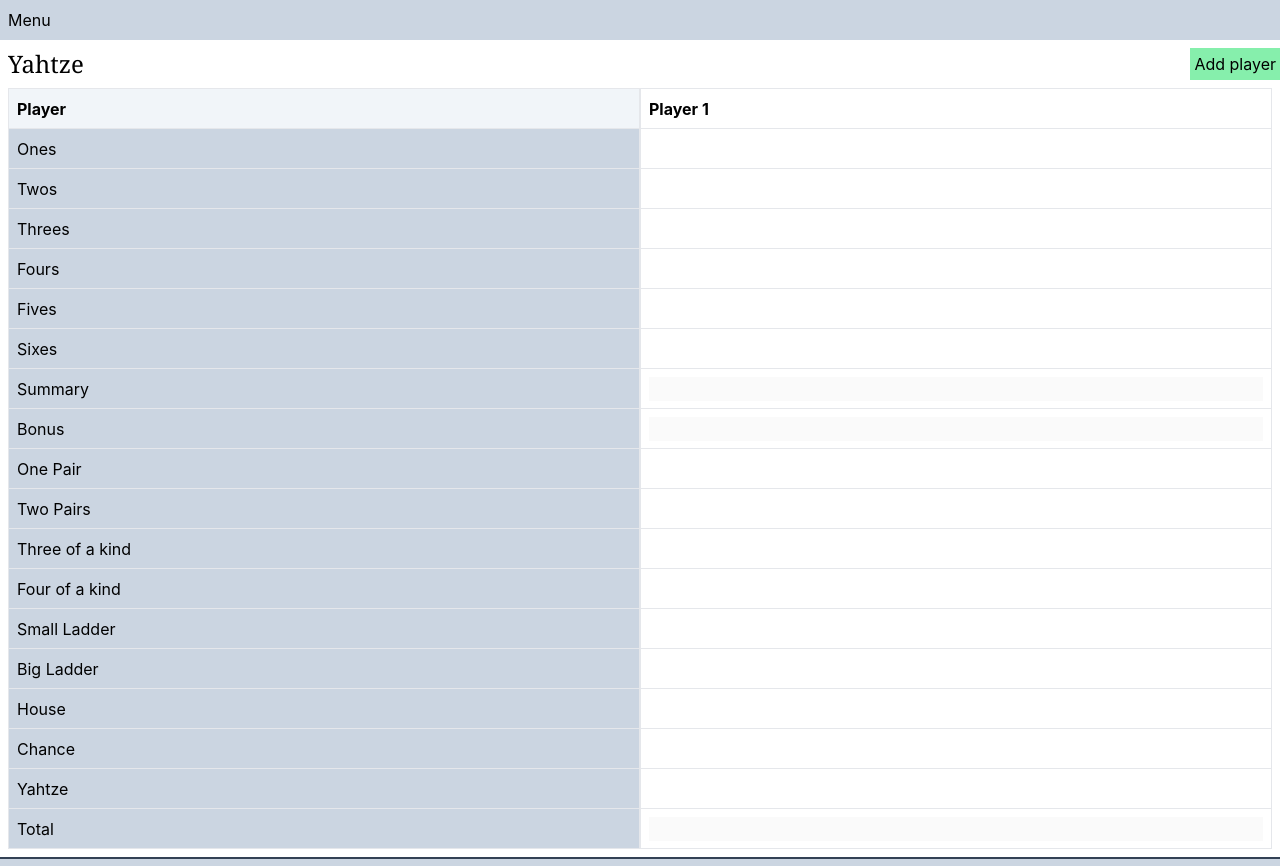
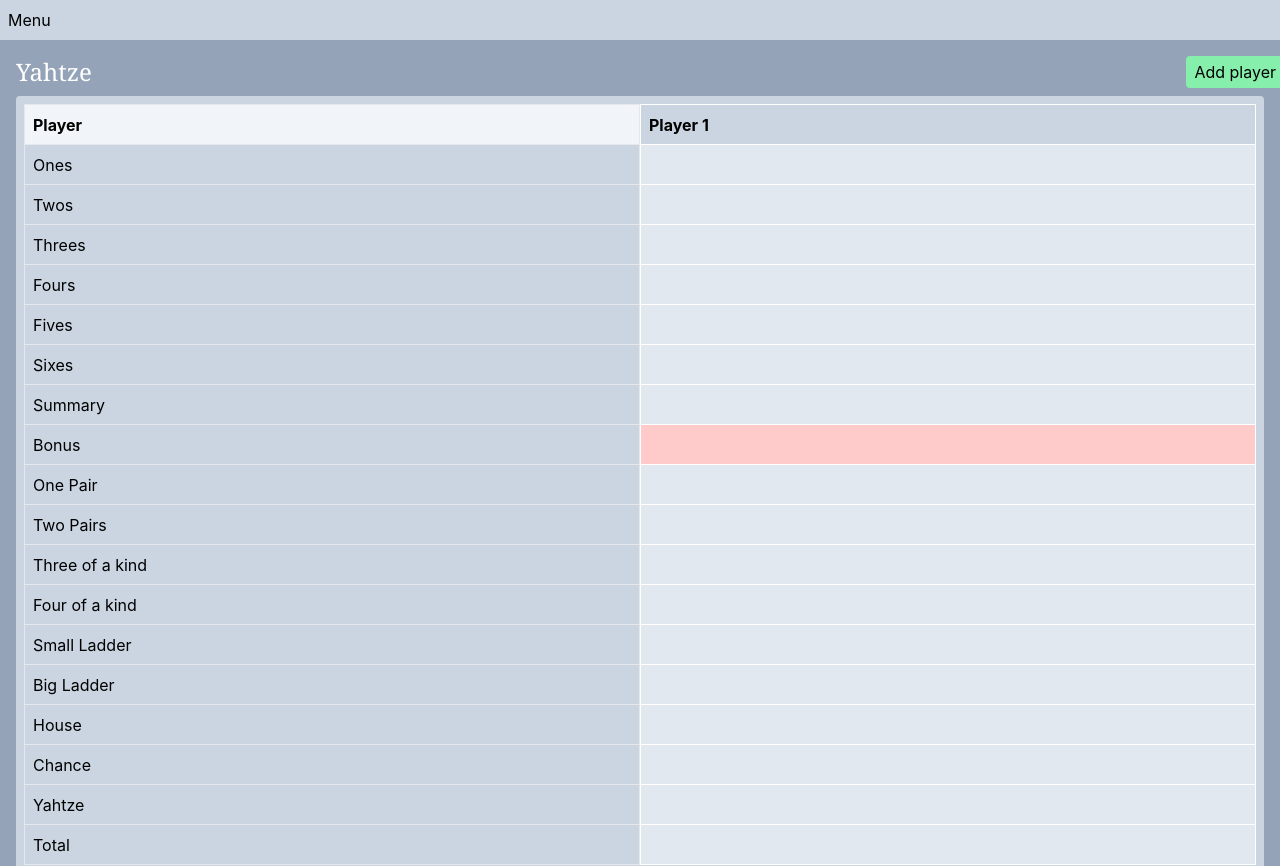
Before and after one commit to nbjorling/nextjs, a Next.js app: page / in a window 1280 px wide. Shown: the top 866 px of the page. Built offline with nearby package versions, Linux system fonts and the light colour scheme.

Commit message:
design update

```diff
--- a/components/Scoreboard.tsx
+++ b/components/Scoreboard.tsx
@@ -2,66 +2,58 @@ import React, { useEffect, useState } from "react";
 
 type Player = {
   name: string;
+  scoreCard: object[];
 };
 
 const fields = [
-  { id: "0", label: "Ones", value: 0 },
-  { id: "1", label: "Twos", value: 0 },
-  { id: "2", label: "Threes", value: 0 },
-  { id: "3", label: "Fours", value: 0 },
-  { id: "4", label: "Fives", value: 0 },
-  { id: "5", label: "Sixes", value: 0 },
+  { id: "0", label: "Ones", value: 0, disabled: false },
+  { id: "1", label: "Twos", value: 0, disabled: false },
+  { id: "2", label: "Threes", value: 0, disabled: false },
+  { id: "3", label: "Fours", value: 0, disabled: false },
+  { id: "4", label: "Fives", value: 0, disabled: false },
+  { id: "5", label: "Sixes", value: 0, disabled: false },
   { id: "6", label: "Summary", value: 0, disabled: true },
   { id: "7", label: "Bonus", value: 0, disabled: true },
-  { id: "8", label: "One Pair", value: 0 },
-  { id: "9", label: "Two Pairs", value: 0 },
-  { id: "10", label: "Three of a kind", value: 0 },
-  { id: "11", label: "Four of a kind", value: 0 },
-  { id: "12", label: "Small Ladder", value: 0 },
-  { id: "13", label: "Big Ladder", value: 0 },
-  { id: "14", label: "House", value: 0 },
-  { id: "15", label: "Chance", value: 0 },
-  { id: "16", label: "Yahtze", value: 0 },
+  { id: "8", label: "One Pair", value: 0, disabled: false },
+  { id: "9", label: "Two Pairs", value: 0, disabled: false },
+  { id: "10", label: "Three of a kind", value: 0, disabled: false },
+  { id: "11", label: "Four of a kind", value: 0, disabled: false },
+  { id: "12", label: "Small Ladder", value: 0, disabled: false },
+  { id: "13", label: "Big Ladder", value: 0, disabled: false },
+  { id: "14", label: "House", value: 0, disabled: false },
+  { id: "15", label: "Chance", value: 0, disabled: false },
+  { id: "16", label: "Yahtze", value: 0, disabled: false },
   { id: "17", label: "Total", value: 0, disabled: true },
 ];
 
-class StandardYathzeCard {
-  constructor(parameters) {}
-}
-
 const ScoreCard = ({ player, onUpdate, updateName }) => {
   return (
-    <table className="w-full text-left border">
+    <table className="w-full border border-white min-w-[100px]">
       <tbody>
-        <tr className="h-10 whitespace-nowrap ">
+        <tr className="h-10 whitespace-nowrap bg-slate-300">
           <th className="px-2">
             <input
               onChange={(event) => updateName(event)}
               value={player.name}
-              className="min-w-0 w-full"
+              className="w-full bg-slate-300"
               type="string"
             />
           </th>
         </tr>
         {player.scoreCard.map((field) => {
-          console.log("Koca: field.value ", field.value);
-          console.log("Koca: field.disabled ", field.disabled);
+          let backgroundColor = "bg-slate-200";
+          if (field.value > 0) backgroundColor = "bg-lime-200";
+          if (field.disabled && field.value > 0) backgroundColor = "bg-lime-500";
+
+          if (field.id === "7" && field.value === 0) backgroundColor = "bg-red-200";
           return (
-            <tr
-              className={`min-w-0 w-full whitespace-nowrap h-10 ${
-                field.disabled === false && field.value > 0 && "bg-lime-100"
-              } ${field.disabled && field.value > 0 && "bg-lime-200"}`}
-              key={field.id}
-              id={field.id}
-            >
-              <td className="border px-2">
+            <tr className={`min-w-0 w-full whitespace-nowrap h-10 ${backgroundColor}`} key={field.id} id={field.id}>
+              <td className="border border-white px-3 ">
                 <input
                   key={player.name + field.id}
                   onChange={(event) => onUpdate({ fieldId: field.id, event })}
                   value={field.value === 0 ? "" : field.value}
-                  className={`min-w-0 w-full ${field.disabled === false && field.value > 0 && "bg-lime-100"} ${
-                    field.disabled && field.value > 0 && "bg-lime-200"
-                  }`}
+                  className={`min-w-0 w-full ${backgroundColor}`}
                   type="number"
                   disabled={field.disabled}
                 />
@@ -127,14 +119,14 @@ export const Scoreboard = () => {
   }
 
   return (
-    <div className="w-full flex-row overflow-scroll">
+    <div className="w-full p-4 flex-row bg-slate-400 ">
       <div className="fixed right-0">
-        <button className="bg-green-300 p-1" onClick={() => addPlayer()}>
+        <button className="bg-green-300 p-1 pl-2 rounded-l" onClick={() => addPlayer()}>
           Add player
         </button>
       </div>
-      <h1 className="font-serif text-2xl pb-2">Yahtze</h1>
-      <div className="w-full flex">
+      <h1 className="font-serif text-2xl text-white pb-2">Yahtze</h1>
+      <div className="w-full flex overflow-scroll p-2 rounded bg-slate-300">
         <table className="w-full text-left border">
           <tbody>
             <tr className="h-10 whitespace-nowrap">
--- a/pages/index.js
+++ b/pages/index.js
@@ -14,7 +14,7 @@ export default function Home() {
         <link rel="icon" href="/favicon.ico" />
       </Head>
       <Menu />
-      <main className="p-2 flex flex-col w-full">
+      <main className="flex flex-col w-full">
         <Scoreboard />
       </main>
 
```
